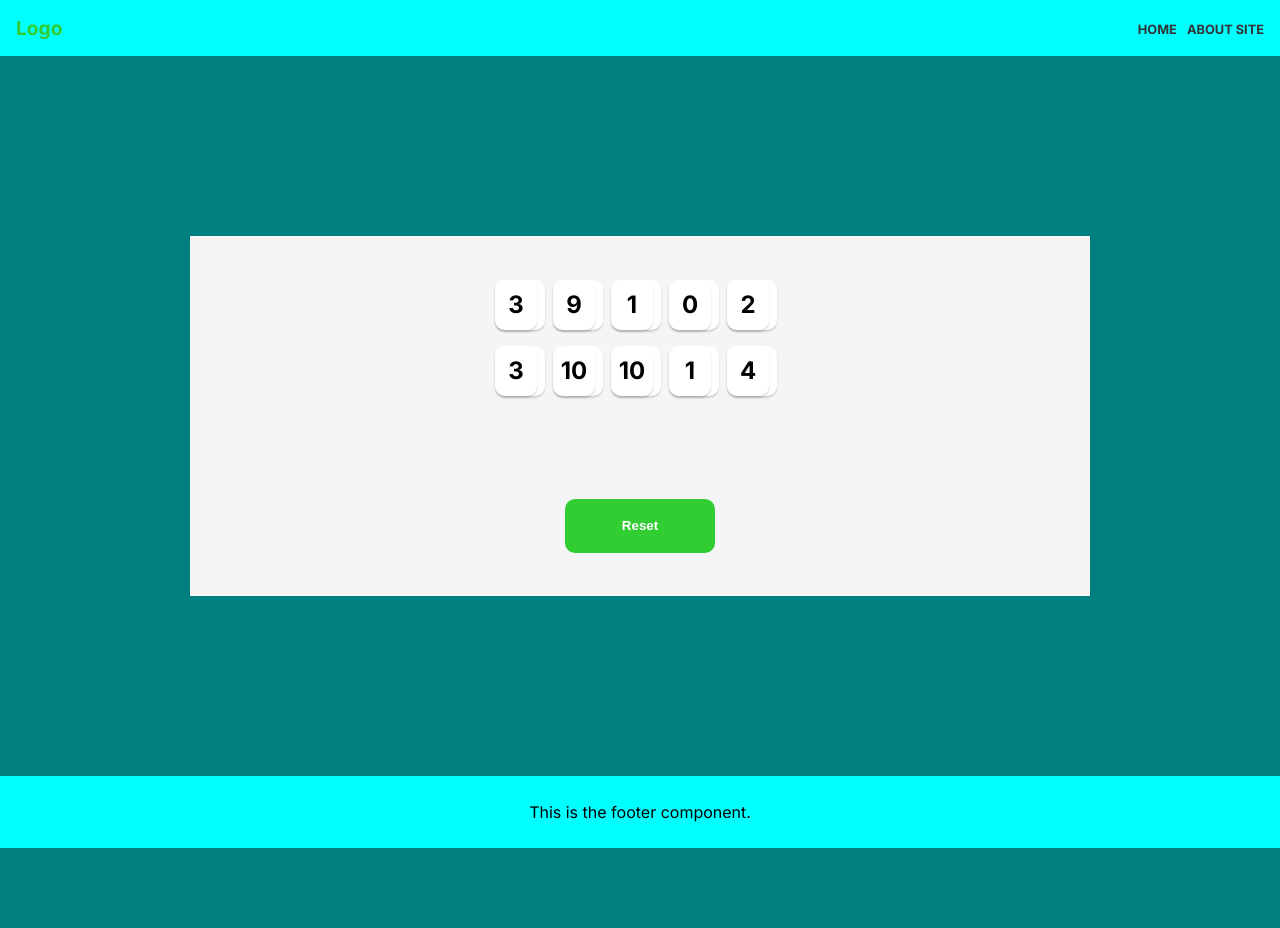
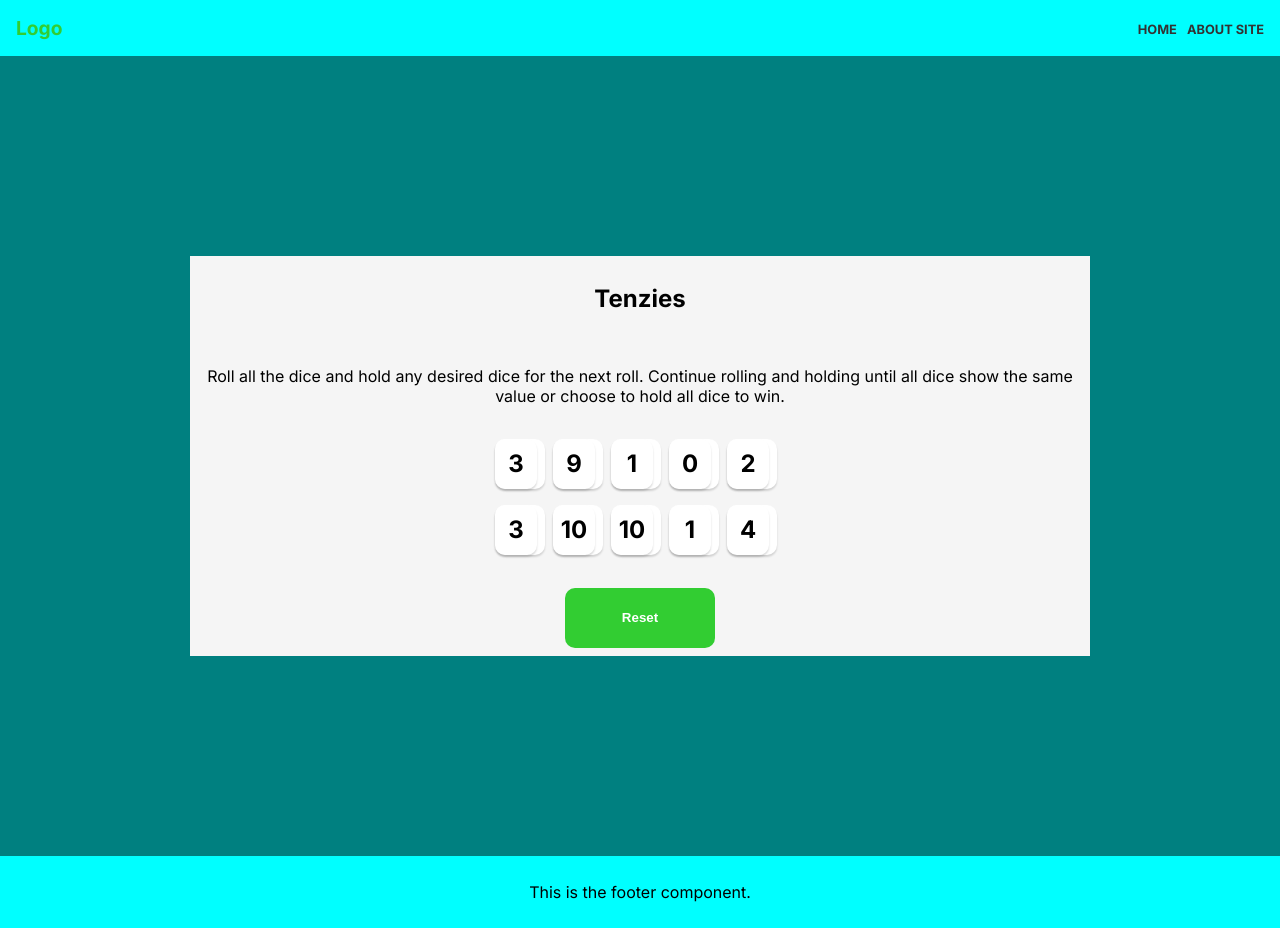
Before and after one commit to Walterhart/tenzies-game, a Next.js app in the folder tenzies/: page / in a window 1280 px wide. Before the commit the page ends 848 px from the top, so only its background shows below. Built offline with nearby package versions, Linux system fonts and the light colour scheme.

Commit message:
Fix main content shrinking

```diff
--- a/tenzies/src/app/page.js
+++ b/tenzies/src/app/page.js
@@ -73,6 +73,8 @@ export default function Home() {
   return (
     <main className={styles.main}>
       <div className={styles["main--content"]}>
+        <h2>Tenzies</h2>
+        <p>Roll all the dice and hold any desired dice for the next roll. Continue rolling and holding until all dice show the same value or choose to hold all dice to win.</p>
         <div className={styles["dices--container"]}>
           <div className={styles["dice--row"]}>{dicesElement.slice(0, 5)}</div>
           <div className={styles["dice--row"]}>{dicesElement.slice(5, 10)}</div>
--- a/tenzies/src/styles/page.module.css
+++ b/tenzies/src/styles/page.module.css
@@ -3,10 +3,11 @@
   justify-content: center;
   align-items: center;
   height: 90vh;
+  min-height: 800px;
 }
 
 .main--content {
-
+  min-height:auto ;
   max-width: 900px;
   width: 90%;
   height: 50%;
@@ -14,6 +15,7 @@
   display: flex;
   flex-direction: column;
   justify-content: space-around;
+  text-align: center;
   align-items: center;
   flex-basis: auto;
   overflow: hidden;
```
